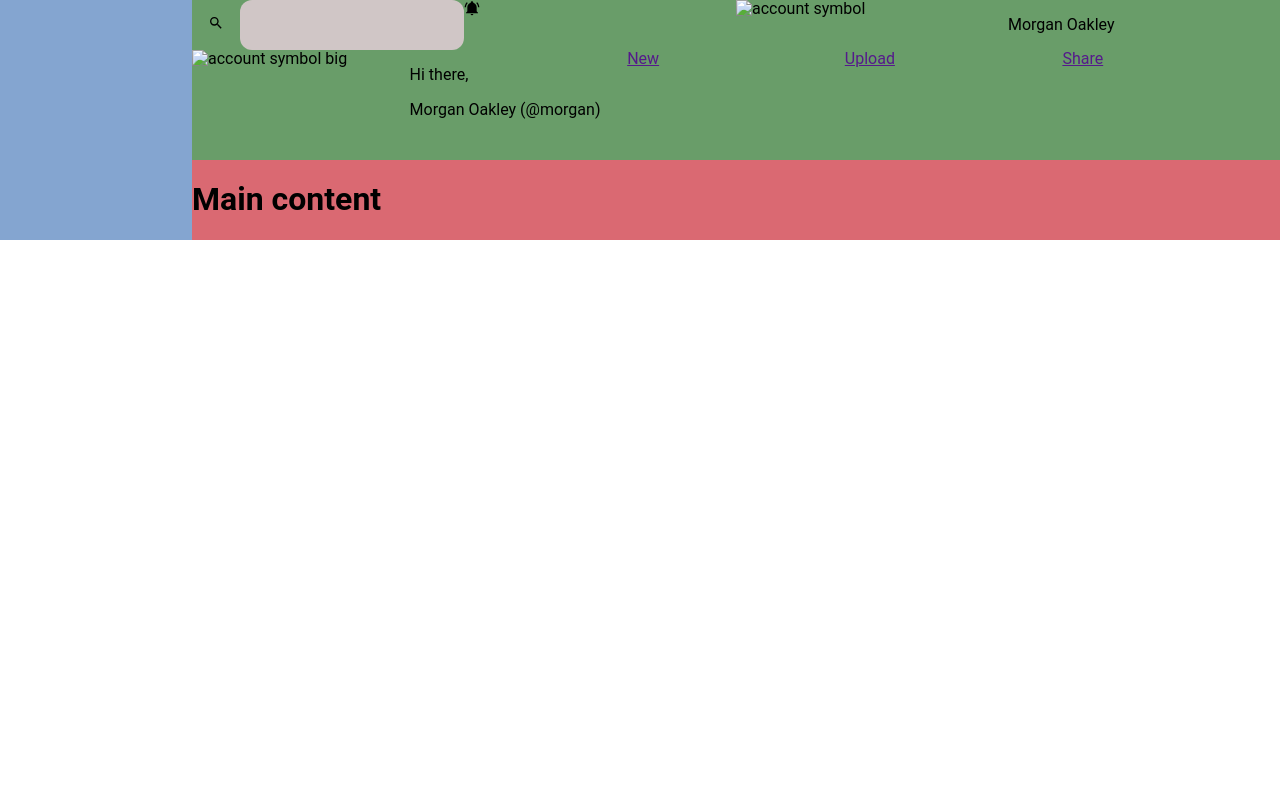
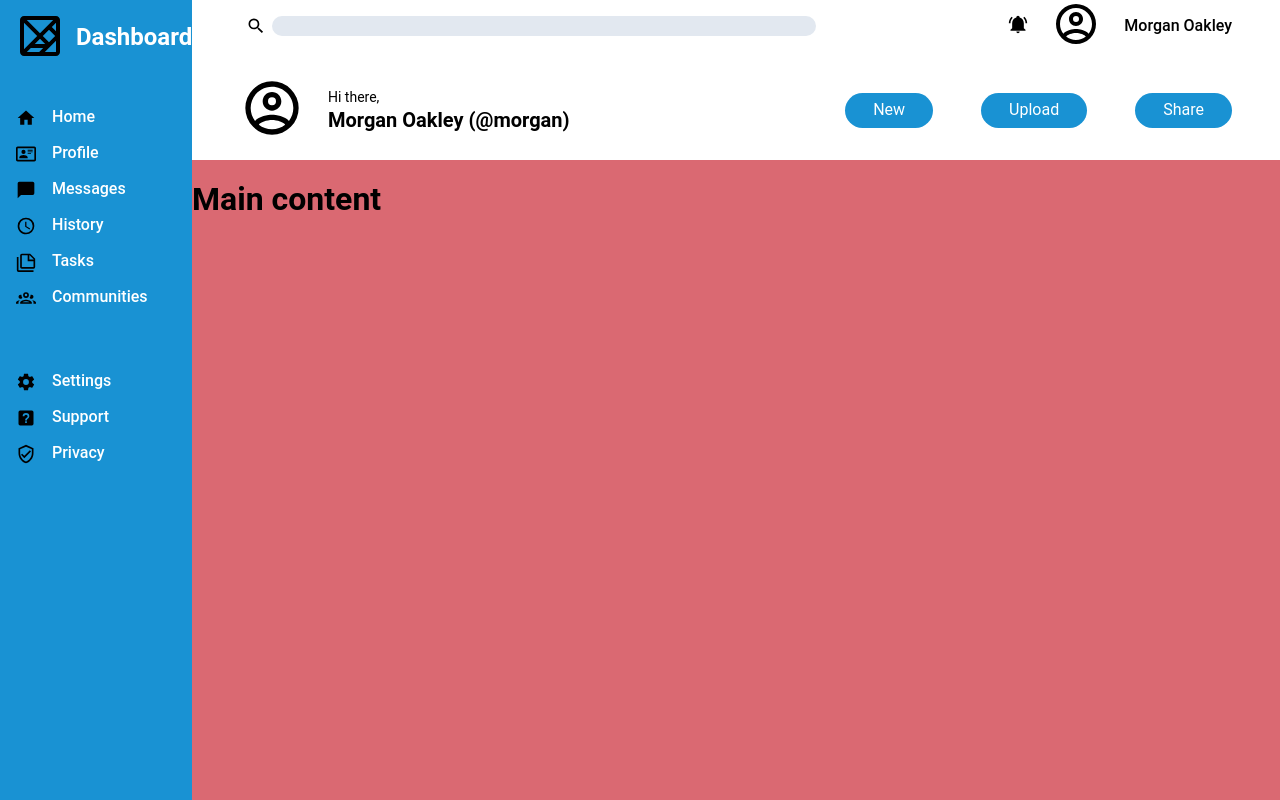
Before and after one commit to Lukas5937/Admin-Dashboard, a plain HTML site: page index.html in a window 1280 px wide. Drawn offline with Linux system fonts and the light colour scheme.

Commit message:
Finish basic html and css of header and sidebar

```diff
--- a/index.html
+++ b/index.html
@@ -9,32 +9,87 @@
 <body>
     <div class="header">
         <div class="header-top-row">
-            <form action="www.example.com" method="post">
+            <form action="www.example.com" method="get">
                 <button class="search-button">
                     <div class="search-icon">
                         <svg xmlns="http://www.w3.org/2000/svg" viewBox="0 0 24 24"><title>magnify</title><path d="M9.5,3A6.5,6.5 0 0,1 16,9.5C16,11.11 15.41,12.59 14.44,13.73L14.71,14H15.5L20.5,19L19,20.5L14,15.5V14.71L13.73,14.44C12.59,15.41 11.11,16 9.5,16A6.5,6.5 0 0,1 3,9.5A6.5,6.5 0 0,1 9.5,3M9.5,5C7,5 5,7 5,9.5C5,12 7,14 9.5,14C12,14 14,12 14,9.5C14,7 12,5 9.5,5Z" /></svg>
                     </div>
                 </button>
-                <input type="text">
+                <input type="text" name="search-input">
             </form>
-            <div class="notification-icon"><svg xmlns="http://www.w3.org/2000/svg" viewBox="0 0 24 24"><title>bell-ring</title><path d="M21,19V20H3V19L5,17V11C5,7.9 7.03,5.17 10,4.29C10,4.19 10,4.1 10,4A2,2 0 0,1 12,2A2,2 0 0,1 14,4C14,4.1 14,4.19 14,4.29C16.97,5.17 19,7.9 19,11V17L21,19M14,21A2,2 0 0,1 12,23A2,2 0 0,1 10,21M19.75,3.19L18.33,4.61C20.04,6.3 21,8.6 21,11H23C23,8.07 21.84,5.25 19.75,3.19M1,11H3C3,8.6 3.96,6.3 5.67,4.61L4.25,3.19C2.16,5.25 1,8.07 1,11Z" /></svg></div>
-            <img src="" alt="account symbol">
-            <p>Morgan Oakley</p>
+            <div class="header-top-icons">
+                <div class="notification-icon">
+                    <svg xmlns="http://www.w3.org/2000/svg" viewBox="0 0 24 24"><title>bell-ring</title><path d="M21,19V20H3V19L5,17V11C5,7.9 7.03,5.17 10,4.29C10,4.19 10,4.1 10,4A2,2 0 0,1 12,2A2,2 0 0,1 14,4C14,4.1 14,4.19 14,4.29C16.97,5.17 19,7.9 19,11V17L21,19M14,21A2,2 0 0,1 12,23A2,2 0 0,1 10,21M19.75,3.19L18.33,4.61C20.04,6.3 21,8.6 21,11H23C23,8.07 21.84,5.25 19.75,3.19M1,11H3C3,8.6 3.96,6.3 5.67,4.61L4.25,3.19C2.16,5.25 1,8.07 1,11Z" /></svg>
+                </div>
+                <div class="account-icon">
+                    <svg xmlns="http://www.w3.org/2000/svg" viewBox="0 0 24 24"><title>account-circle-outline</title><path d="M12,2A10,10 0 0,0 2,12A10,10 0 0,0 12,22A10,10 0 0,0 22,12A10,10 0 0,0 12,2M7.07,18.28C7.5,17.38 10.12,16.5 12,16.5C13.88,16.5 16.5,17.38 16.93,18.28C15.57,19.36 13.86,20 12,20C10.14,20 8.43,19.36 7.07,18.28M18.36,16.83C16.93,15.09 13.46,14.5 12,14.5C10.54,14.5 7.07,15.09 5.64,16.83C4.62,15.5 4,13.82 4,12C4,7.59 7.59,4 12,4C16.41,4 20,7.59 20,12C20,13.82 19.38,15.5 18.36,16.83M12,6C10.06,6 8.5,7.56 8.5,9.5C8.5,11.44 10.06,13 12,13C13.94,13 15.5,11.44 15.5,9.5C15.5,7.56 13.94,6 12,6M12,11A1.5,1.5 0 0,1 10.5,9.5A1.5,1.5 0 0,1 12,8A1.5,1.5 0 0,1 13.5,9.5A1.5,1.5 0 0,1 12,11Z" /></svg>
+                </div>
+                <p class="logo">Morgan Oakley</p>
+            </div>
         </div>
         <div class="header-bottom-row">
-            <img src="" alt="account symbol big">
+            <div class="header-account-container">
+                <div class="account-icon large">
+                    <svg xmlns="http://www.w3.org/2000/svg" viewBox="0 0 24 24"><title>account-circle-outline</title><path d="M12,2A10,10 0 0,0 2,12A10,10 0 0,0 12,22A10,10 0 0,0 22,12A10,10 0 0,0 12,2M7.07,18.28C7.5,17.38 10.12,16.5 12,16.5C13.88,16.5 16.5,17.38 16.93,18.28C15.57,19.36 13.86,20 12,20C10.14,20 8.43,19.36 7.07,18.28M18.36,16.83C16.93,15.09 13.46,14.5 12,14.5C10.54,14.5 7.07,15.09 5.64,16.83C4.62,15.5 4,13.82 4,12C4,7.59 7.59,4 12,4C16.41,4 20,7.59 20,12C20,13.82 19.38,15.5 18.36,16.83M12,6C10.06,6 8.5,7.56 8.5,9.5C8.5,11.44 10.06,13 12,13C13.94,13 15.5,11.44 15.5,9.5C15.5,7.56 13.94,6 12,6M12,11A1.5,1.5 0 0,1 10.5,9.5A1.5,1.5 0 0,1 12,8A1.5,1.5 0 0,1 13.5,9.5A1.5,1.5 0 0,1 12,11Z" /></svg>
+                </div>
                 <div class="greeting-container">
                     <p>Hi there,</p>
                     <p>Morgan Oakley (@morgan)</p>
                 </div>
+            </div>
+            <div class="header-links-container">
                 <a href="" class="header-button">New</a>
                 <a href="" class="header-button">Upload</a>
                 <a href="" class="header-button">Share</a>
             </div>
-
+        </div>
     </div>
     <div class="sidebar">
-
+        <div class="sidebar-heading-container">
+            <div class="sidebar-logo">
+                <svg xmlns="http://www.w3.org/2000/svg" viewBox="0 0 24 24"><title>tangram</title><path d="M20 2H4C2.9 2 2 2.9 2 4V20C2 21.1 2.9 22 4 22H20C21.1 22 22 21.1 22 20V4C22 2.9 21.1 2 20 2M18.59 4L12 10.59L5.41 4H18.59M13.41 12L16.5 8.91L19.59 12L16.5 15.09L13.41 12M14.59 16H9.41L12 13.41L14.59 16M4 5.41L10.59 12L4 18.59V5.41M11.59 20H5.41L7.41 18H13.59L11.59 20M20 20H14.41L20 14.41V20M20 9.59L17.91 7.5L20 5.41V9.59Z" /></svg>
+            </div>
+            <p class="sidebar-heading">Dashboard</p>
+        </div>
+        <ul class="sidebar-links-container">
+            <li>
+                <img src="./images/home.svg" alt="Home icon">
+                <a href="" class="sidebar-link">Home</a>
+            </li>
+            <li>
+                <img src="./images/card-account-details-outline.svg" alt="Profile icon">
+                <a href="" class="sidebar-link">Profile</a>
+            </li>
+            <li>
+                <img src="./images/message.svg" alt="Message icon">
+                <a href="" class="sidebar-link">Messages</a>
+            </li>
+            <li>
+                <img src="./images/clock-outline.svg" alt="History icon">
+                <a href="" class="sidebar-link">History</a>
+            </li>
+            <li>
+                <img src="./images/note-multiple-outline.svg" alt="Tasks icon">
+                <a href="" class="sidebar-link">Tasks</a>
+            </li>
+            <li>
+                <img src="./images/account-group-outline.svg" alt="Communities icon">
+                <a href="" class="sidebar-link">Communities</a>
+            </li>
+        </ul>
+        <ul class="sidebar-links-container">
+            <li>
+                <img src="./images/cog.svg" alt="Settings icon">
+                <a href="" class="sidebar-link">Settings</a></li>
+            <li>
+                <img src="./images/help-box.svg" alt="Support icon">
+                <a href="" class="sidebar-link">Support</a>
+            </li>
+            <li>
+                <img src="./images/shield-check-outline.svg" alt="Privacy icon">
+                <a href="" class="sidebar-link">Privacy</a>
+            </li>
+        </ul>
     </div>
     <div class="main-content">
         <h1>Main content</h1>
--- a/styles.css
+++ b/styles.css
@@ -350,60 +350,181 @@
 
   :root {
     --system-ui: system-ui, "Segoe UI", Roboto, Helvetica, Arial, sans-serif, "Apple Color Emoji", "Segoe UI Emoji", "Segoe UI Symbol";
+    --blue: #1992D3
   }
 
   body {
     font-family: Roboto, var(--system-ui);
     display: grid;
     grid-template: 20vh 1fr / 15vw 1fr;
+    min-height: 100vh;
   }
+
+
+  /* header styling */
 
   .header {
     grid-column: 2 / -1;
-    background: rgb(105, 157, 105);
+    background: #FFFFFF;
+    padding: 0 48px;
   }
 
+  /* header first row styling */
+
   .header-top-row {
+    margin-bottom: 24px;
     display: grid;
-    grid-template-columns: repeat(4, 1fr);
+    grid-template-columns: 1fr auto;
+    align-items: center;
+    gap: 10vw;
+    justify-content: space-between;
   }
 
   form {
     display: grid;
-    grid-template-columns: repeat(2, 1fr);
+    grid-template-columns: auto 1fr;
+    align-items: center;
   }
 
   .search-button {
     display: flex;
     justify-content: center;
     align-items: center;
-    background-color: rgba(105, 157, 105, 0);
+    background-color: rgb(105 157 105 / 0);
     border: none;
   }
 
   .search-icon {
-    width: 16px;
+    width: 20px;
+    margin-bottom: -4px;
   }
 
   input[type="text"] {
-    background: rgb(208, 198, 198);
+    background: #E2E8F0;
     border-radius: 12px;
     border: none;
   }
 
+  .header-top-icons {
+    padding-left: 64px;
+    display: grid;
+    grid-template-columns: repeat(3, auto);
+    align-items: center;
+    column-gap: 24px;
+  }
+
   .notification-icon {
-    width: 16px;
+    width: 20px;
   }
+
+  .account-icon {
+    width: 48px;
+  }
+
+  .logo {
+    font-weight: 500;
+  }
+
+  /* header second row styling */
 
   .header-bottom-row {
     display: grid;
-    grid-template-columns: repeat(5, 1fr);
+    grid-template-columns: 1fr auto;
+    align-items: center;
   }
 
+  .header-account-container {
+    display: grid;
+    grid-template-columns: auto 1fr;
+    align-items: center;
+    gap: 24px;
+  }
+
+  .account-icon.large {
+    width: 64px;
+  }
+
+  .greeting-container :first-child {
+    font-size: 14px;
+    margin: 4px 0;
+  }
+
+  .greeting-container :nth-child(2) {
+    font-size: 20px;
+    margin: 4px 0;
+    font-weight: 700;
+  }
+
+  .header-links-container {
+    display: grid;
+    grid-template-columns: repeat(3, auto);
+    align-items: center;
+    column-gap: 48px;
+  }
+
+  .header-button {
+    color: white;
+    background: var(--blue);
+    padding: 0.5em 1.75em;
+    border-radius: 32px;
+    text-decoration: none;
+  }
+
+  /* sidebar styling */
+
+
   .sidebar {
+    padding-left: 16px;
+    background: var(--blue);
     grid-row: 1 / -1;
-     background: rgb(132, 165, 208);
+    display: grid;
+    grid-template-rows: auto auto 1fr;
+    gap: 16px;
   }
+
+  .sidebar-heading-container {
+    display: flex;
+    align-items: center;
+    gap: 12px;
+  }
+
+  .sidebar-logo {
+    width: 48px;
+  }
+
+  .sidebar-heading {
+    font-size: 24px;
+    font-weight: 700;
+    color: #FFFFFF;
+  }
+
+  .sidebar-links-container {
+    padding: 0;
+  }
+
+  .sidebar-links-container > li {
+    margin-bottom: 16px;
+    list-style-type: none;
+    display: flex;
+    align-items: center;
+    gap: 16px;
+  }
+
+  .sidebar-links-container > li > img {
+    width: 20px;
+    margin-bottom: 0px;
+  }
+
+  .sidebar-links-container > li > a {
+    text-decoration: none;
+    color: #FFFFFF;
+    font-weight: 500;
+  }
+
+
+
+
+
 
   .main-content {
     grid-row: 2 / -1;
```
Also changed, not shown: images/account-group-outline.svg (added), images/card-account-details-outline.svg (added), images/clock-outline.svg (added), images/cog.svg (added), images/help-box.svg (added), images/home.svg (added), images/message.svg (added), images/note-multiple-outline.svg (added), images/shield-check-outline.svg (added). Lines whose indentation alone changed are shown as unchanged.
